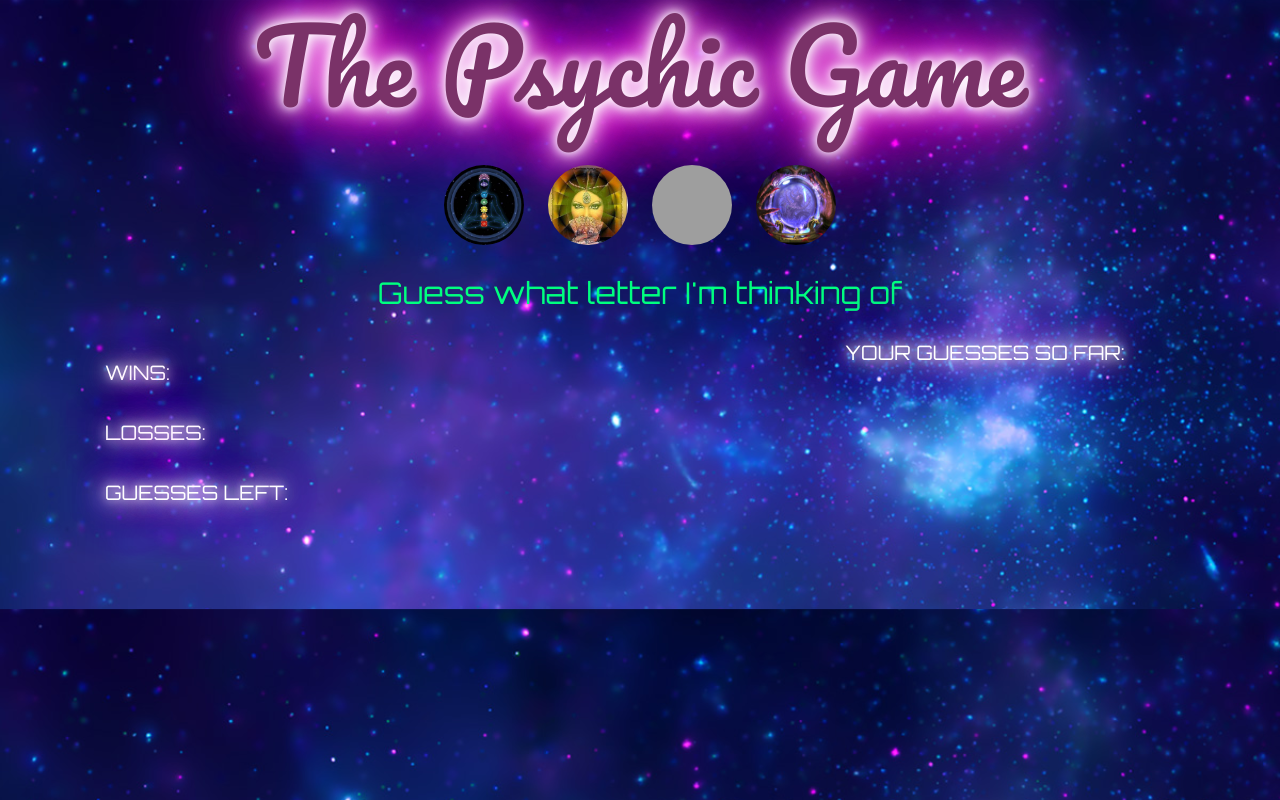
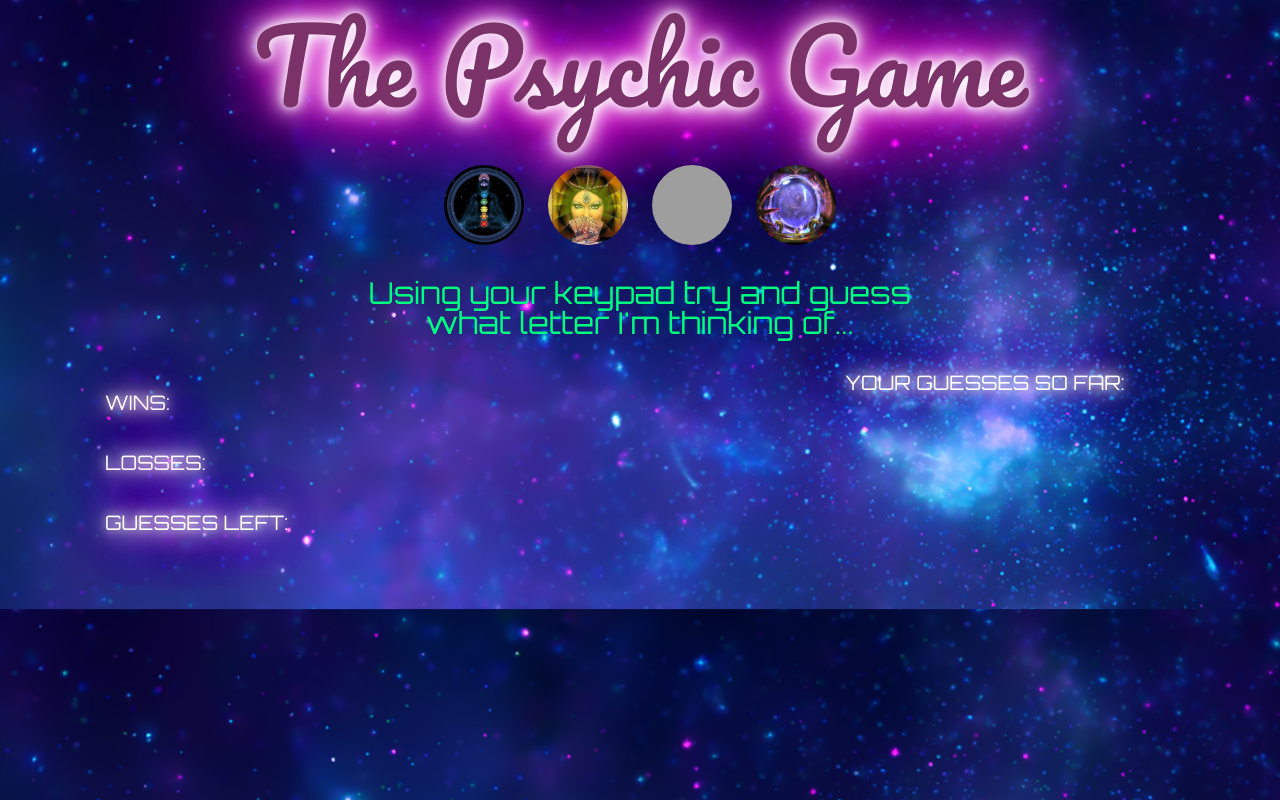
Before and after one commit to alanaowen/Psychic-Game, a plain HTML site: page index.html in a window 1280 px wide. Drawn offline with nearby package versions, Linux system fonts and the light colour scheme; grey boxes are pictures that could not be loaded.

Commit message:
changed wording html

```diff
--- a/index.html
+++ b/index.html
@@ -40,7 +40,7 @@
 
 		<div class="row row-centered">
 			<div class="col-md-12">
-				<h3>Guess what letter I'm thinking of</h3>
+				<h3>Using your keypad try and guess <br> what letter I'm thinking of...</h3>
 			</div>
 		</div>
 
```
